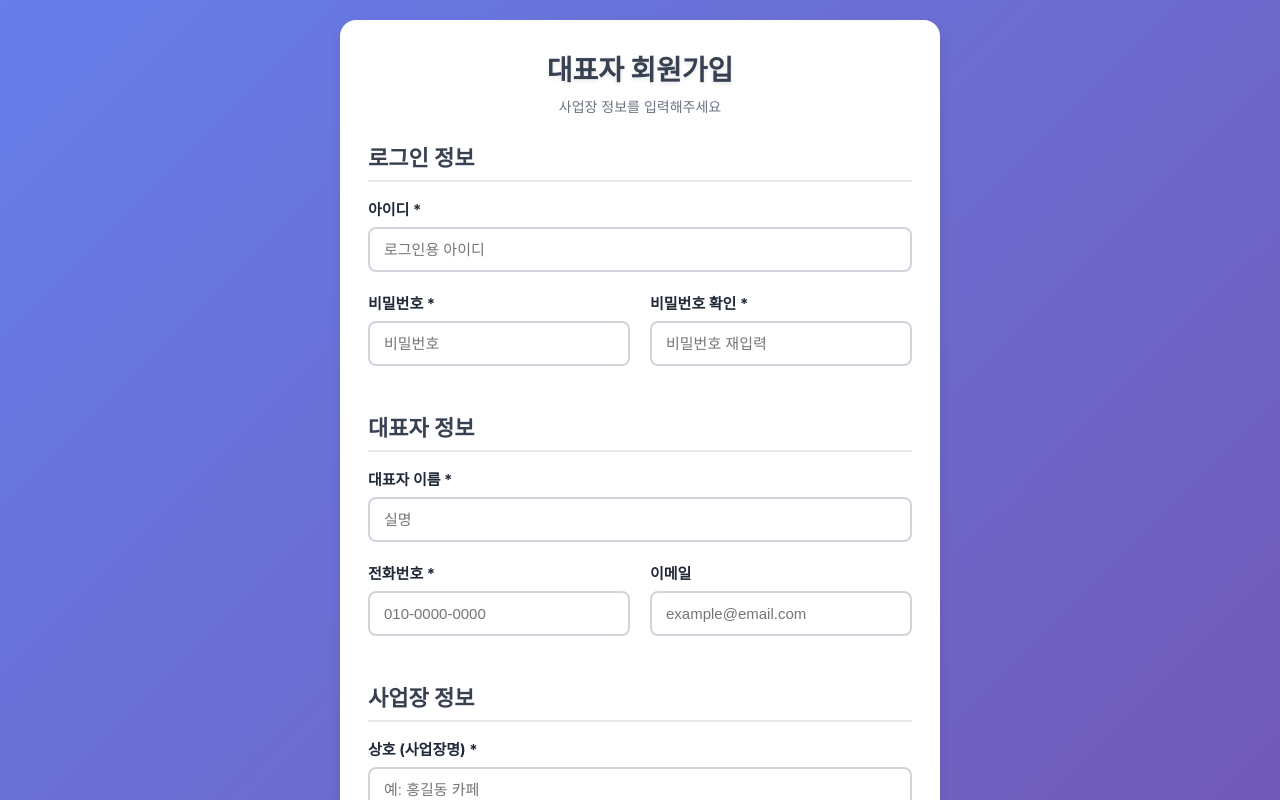
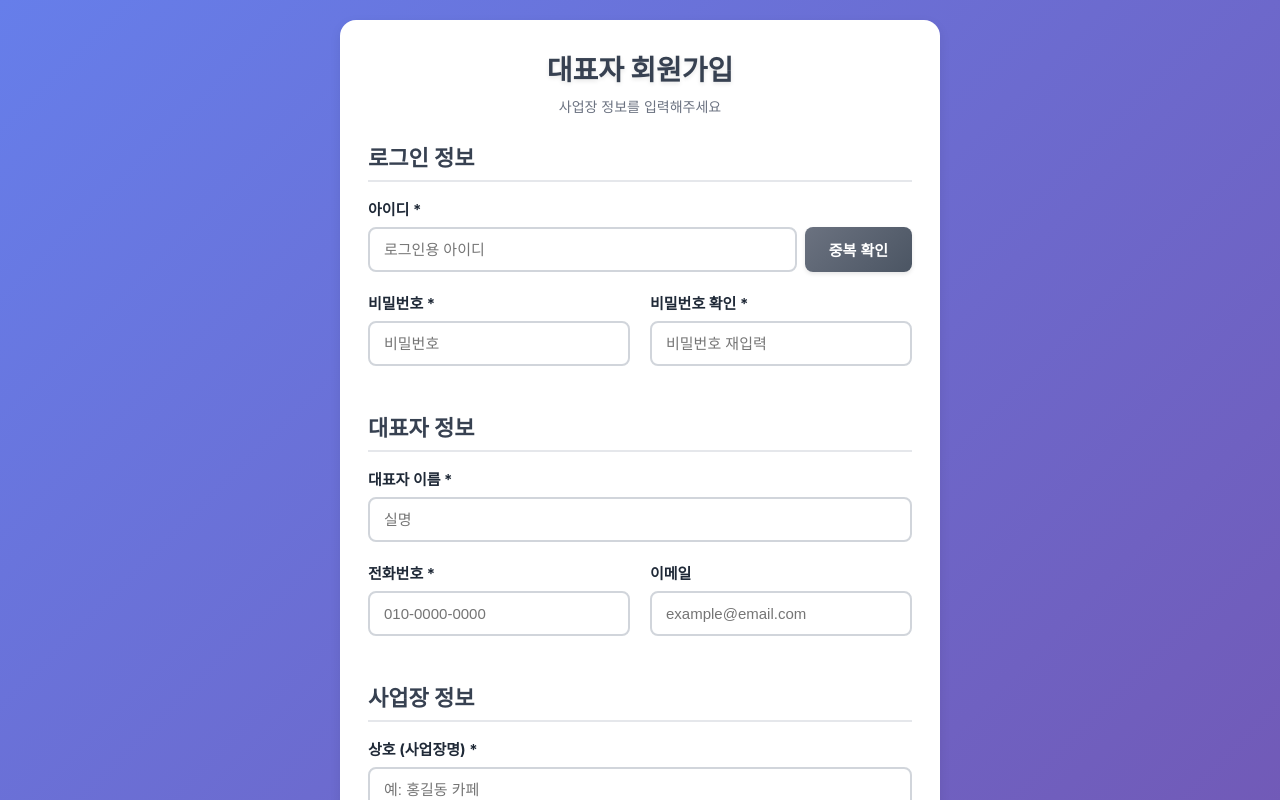
Before and after one commit to k50004950-ctrl/chance-HR, a React (Vite) app in the folder frontend/: page /signup in a window 1280 px wide. Shown: the top 800 px of the page. Built offline with nearby package versions, Linux system fonts and the light colour scheme; no server answers.

Commit message:
Add username duplication check

```diff
--- a/frontend/src/pages/OwnerDashboard.jsx
+++ b/frontend/src/pages/OwnerDashboard.jsx
@@ -1,6 +1,6 @@
 import React, { useState, useEffect } from 'react';
 import Header from '../components/Header';
-import { workplaceAPI, employeeAPI, attendanceAPI, salaryAPI, pastEmployeeAPI, salaryHistoryAPI, pastPayrollAPI } from '../services/api';
+import { workplaceAPI, employeeAPI, attendanceAPI, salaryAPI, pastEmployeeAPI, salaryHistoryAPI, pastPayrollAPI, authAPI } from '../services/api';
 import { useAuth } from '../context/AuthContext';
 import * as XLSX from 'xlsx';
 import ConsentInfo from '../components/ConsentInfo';
@@ -35,6 +35,8 @@ const OwnerDashboard = () => {
   const [pastPayrollMonth, setPastPayrollMonth] = useState('');
   const [employmentStatusFilter, setEmploymentStatusFilter] = useState('all');
   const [pastPayrollRecords, setPastPayrollRecords] = useState([]);
+  const [usernameCheckStatus, setUsernameCheckStatus] = useState('unchecked');
+  const [usernameCheckLoading, setUsernameCheckLoading] = useState(false);
   const [pastPayrollForm, setPastPayrollForm] = useState({
     start_date: '',
     end_date: '',
@@ -344,10 +346,37 @@ const OwnerDashboard = () => {
   };
 
   const handleInputChange = (e) => {
+    if (e.target.name === 'username') {
+      setUsernameCheckStatus('unchecked');
+    }
     setFormData({
       ...formData,
       [e.target.name]: e.target.value
     });
+  };
+
+  const handleCheckUsername = async () => {
+    if (!formData.username) {
+      setMessage({ type: 'error', text: '아이디를 입력해주세요.' });
+      return;
+    }
+
+    try {
+      setUsernameCheckLoading(true);
+      const response = await authAPI.checkUsername(formData.username);
+      if (response.data.available) {
+        setUsernameCheckStatus('available');
+        setMessage({ type: 'success', text: '사용 가능한 아이디입니다.' });
+      } else {
+        setUsernameCheckStatus('unavailable');
+        setMessage({ type: 'error', text: '이미 사용 중인 아이디입니다.' });
+      }
+    } catch (error) {
+      console.error('아이디 확인 오류:', error);
+      setMessage({ type: 'error', text: error.response?.data?.message || '아이디 확인에 실패했습니다.' });
+    } finally {
+      setUsernameCheckLoading(false);
+    }
   };
 
   const handleFileChange = (e) => {
@@ -364,6 +393,11 @@ const OwnerDashboard = () => {
     setMessage({ type: '', text: '' }); // 이전 메시지 초기화
 
     try {
+      if (!formData.id && usernameCheckStatus !== 'available') {
+        setMessage({ type: 'error', text: '아이디 중복확인을 먼저 해주세요.' });
+        setLoading(false);
+        return;
+      }
       const form = e.target;
       const formDataToSend = new FormData();
 
@@ -1612,6 +1646,7 @@ const OwnerDashboard = () => {
               <div className="grid grid-2">
                 <div className="form-group">
                   <label className="form-label">사용자명 (로그인 ID) *</label>
+                  <div style={{ display: 'flex', gap: '8px' }}>
                     <input
                       type="text"
                       name="username"
@@ -1622,6 +1657,28 @@ const OwnerDashboard = () => {
                       disabled={formData.id}
                       placeholder="로그인할 때 사용할 아이디를 입력하세요"
                     />
+                    {!formData.id && (
+                      <button
+                        type="button"
+                        className="btn btn-secondary"
+                        onClick={handleCheckUsername}
+                        disabled={usernameCheckLoading}
+                        style={{ whiteSpace: 'nowrap' }}
+                      >
+                        {usernameCheckLoading ? '확인 중...' : '중복 확인'}
+                      </button>
+                    )}
+                  </div>
+                  {!formData.id && usernameCheckStatus === 'available' && (
+                    <small style={{ color: '#16a34a', fontSize: '12px', display: 'block', marginTop: '6px' }}>
+                      사용 가능한 아이디입니다.
+                    </small>
+                  )}
+                  {!formData.id && usernameCheckStatus === 'unavailable' && (
+                    <small style={{ color: '#dc2626', fontSize: '12px', display: 'block', marginTop: '6px' }}>
+                      이미 사용 중인 아이디입니다.
+                    </small>
+                  )}
                 </div>
                 {!formData.id && (
                   <div className="form-group">
--- a/frontend/src/pages/Signup.jsx
+++ b/frontend/src/pages/Signup.jsx
@@ -7,6 +7,8 @@ const Signup = () => {
   const navigate = useNavigate();
   const [loading, setLoading] = useState(false);
   const [message, setMessage] = useState({ type: '', text: '' });
+  const [usernameCheckStatus, setUsernameCheckStatus] = useState('unchecked');
+  const [usernameCheckLoading, setUsernameCheckLoading] = useState(false);
   const [formData, setFormData] = useState({
     username: '',
     password: '',
@@ -26,10 +28,35 @@ const Signup = () => {
   const [locating, setLocating] = useState(false);
 
   const handleChange = (e) => {
+    if (e.target.name === 'username') {
+      setUsernameCheckStatus('unchecked');
+    }
     setFormData({
       ...formData,
       [e.target.name]: e.target.value
     });
+  };
+
+  const handleCheckUsername = async () => {
+    if (!formData.username) {
+      setMessage({ type: 'error', text: '아이디를 입력해주세요.' });
+      return;
+    }
+    try {
+      setUsernameCheckLoading(true);
+      const response = await authAPI.checkUsername(formData.username);
+      if (response.data.available) {
+        setUsernameCheckStatus('available');
+        setMessage({ type: 'success', text: '사용 가능한 아이디입니다.' });
+      } else {
+        setUsernameCheckStatus('unavailable');
+        setMessage({ type: 'error', text: '이미 사용 중인 아이디입니다.' });
+      }
+    } catch (error) {
+      setMessage({ type: 'error', text: error.response?.data?.message || '아이디 확인에 실패했습니다.' });
+    } finally {
+      setUsernameCheckLoading(false);
+    }
   };
 
   const handleSubmit = async (e) => {
@@ -46,6 +73,10 @@ const Signup = () => {
     if (!formData.username || !formData.password || !formData.name ||
         !formData.business_name || !formData.business_number || !formData.phone) {
       setMessage({ type: 'error', text: '필수 항목을 모두 입력해주세요.' });
+      return;
+    }
+    if (usernameCheckStatus !== 'available') {
+      setMessage({ type: 'error', text: '아이디 중복확인을 먼저 해주세요.' });
       return;
     }
     if (!formData.address || !formData.latitude || !formData.longitude) {
@@ -164,6 +195,7 @@ const Signup = () => {
 
           <div className="form-group">
             <label className="form-label">아이디 *</label>
+            <div style={{ display: 'flex', gap: '8px' }}>
               <input
                 type="text"
                 name="username"
@@ -173,6 +205,26 @@ const Signup = () => {
                 required
                 placeholder="로그인용 아이디"
               />
+              <button
+                type="button"
+                className="btn btn-secondary"
+                onClick={handleCheckUsername}
+                disabled={usernameCheckLoading}
+                style={{ whiteSpace: 'nowrap' }}
+              >
+                {usernameCheckLoading ? '확인 중...' : '중복 확인'}
+              </button>
+            </div>
+            {usernameCheckStatus === 'available' && (
+              <small style={{ color: '#16a34a', fontSize: '12px', display: 'block', marginTop: '6px' }}>
+                사용 가능한 아이디입니다.
+              </small>
+            )}
+            {usernameCheckStatus === 'unavailable' && (
+              <small style={{ color: '#dc2626', fontSize: '12px', display: 'block', marginTop: '6px' }}>
+                이미 사용 중인 아이디입니다.
+              </small>
+            )}
           </div>
 
           <div className="grid grid-2">
--- a/frontend/src/services/api.js
+++ b/frontend/src/services/api.js
@@ -46,6 +46,7 @@ export const authAPI = {
   login: (credentials) => api.post('/auth/login', credentials),
   signup: (userData) => api.post('/auth/signup', userData),
   register: (userData) => api.post('/auth/register', userData),
+  checkUsername: (username) => api.get('/auth/username-check', { params: { username } }),
   getOwners: () => api.get('/auth/owners'),
   getPendingOwners: () => api.get('/auth/pending-owners'),
   approveOwner: (id, action) => api.post(`/auth/approve-owner/${id}`, { action }),
```
Also changed, not shown: 2 other files (tests, documents, lock files or other folders). Lines whose indentation alone changed are shown as unchanged.
